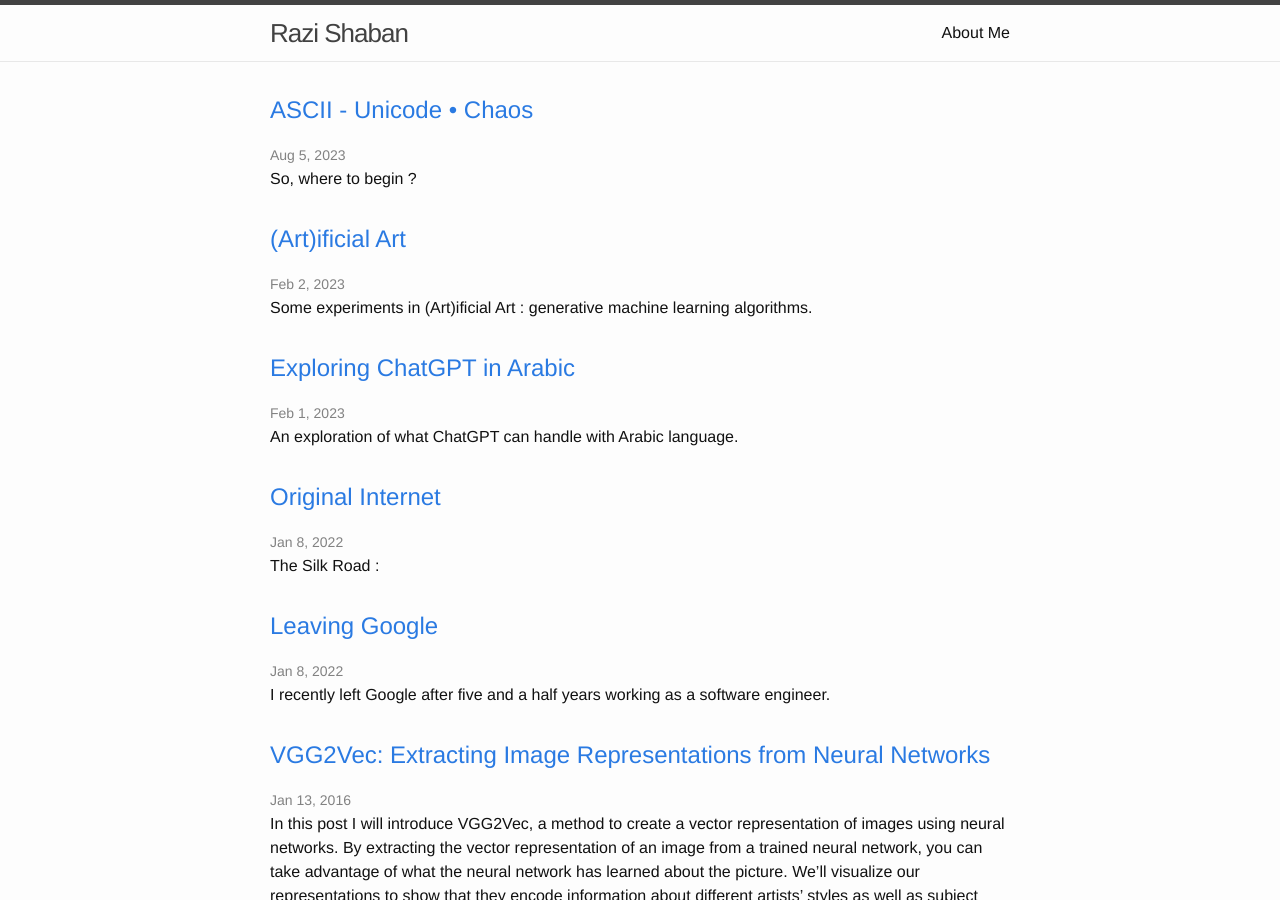
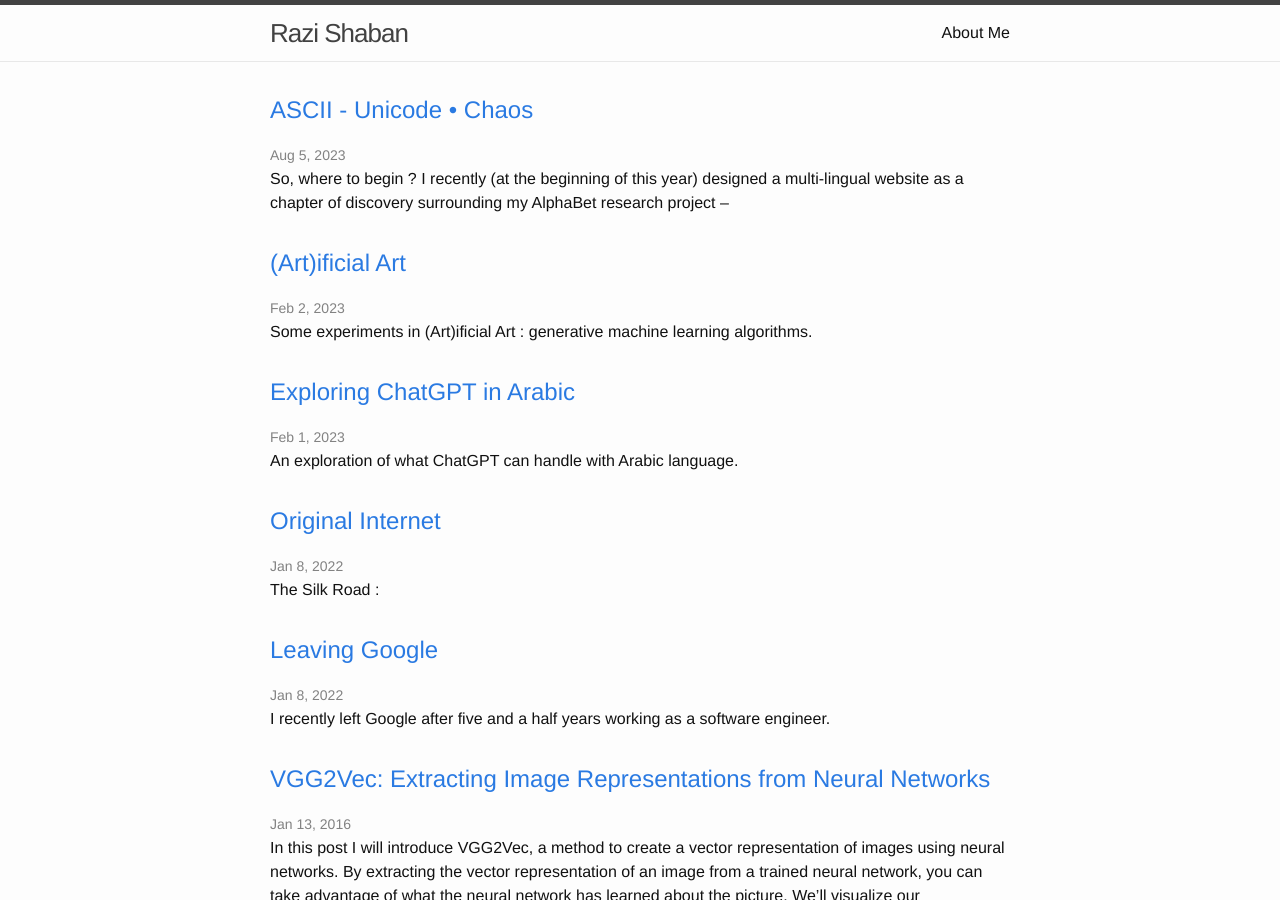
Before and after one commit to rrshaban/rrshaban.github.io, a Jekyll site: the page built from index.html, in a window 1280 px wide and 900 px high. Built offline with Jekyll 4.4.1, drawn with Linux system fonts in a browser that asks for light colours; nearby versions of some CDN libraries.

Commit message:
Update 2023-08-05-ascii-art.md

```diff
--- a/_posts/2023-08-05-ascii-art.md
+++ b/_posts/2023-08-05-ascii-art.md
@@ -6,3 +6,8 @@ tags: project
 ---
 
 So, where to begin ?
+I recently (at the beginning of this year) designed a multi-lingual website as a chapter of discovery surrounding my AlphaBet research project –
+
+![image](https://github.com/rrshaban/rrshaban.github.io/assets/9829375/df6bf6dc-fcb2-47e5-a279-789a5ff6cb19)
+
+An exploration of ChatGPT's cross-linguistic abilities, disguised as a font-exploration project.
```
